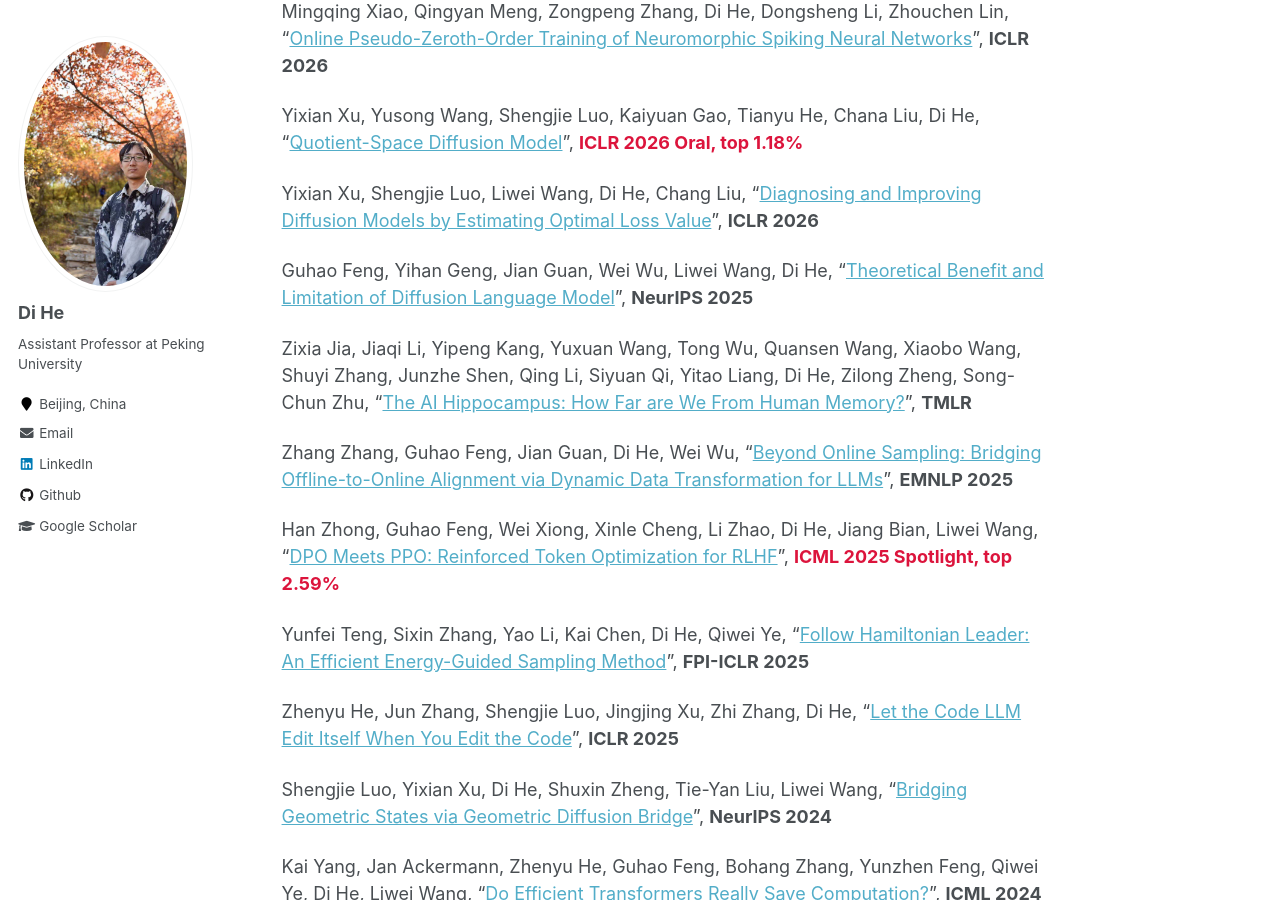
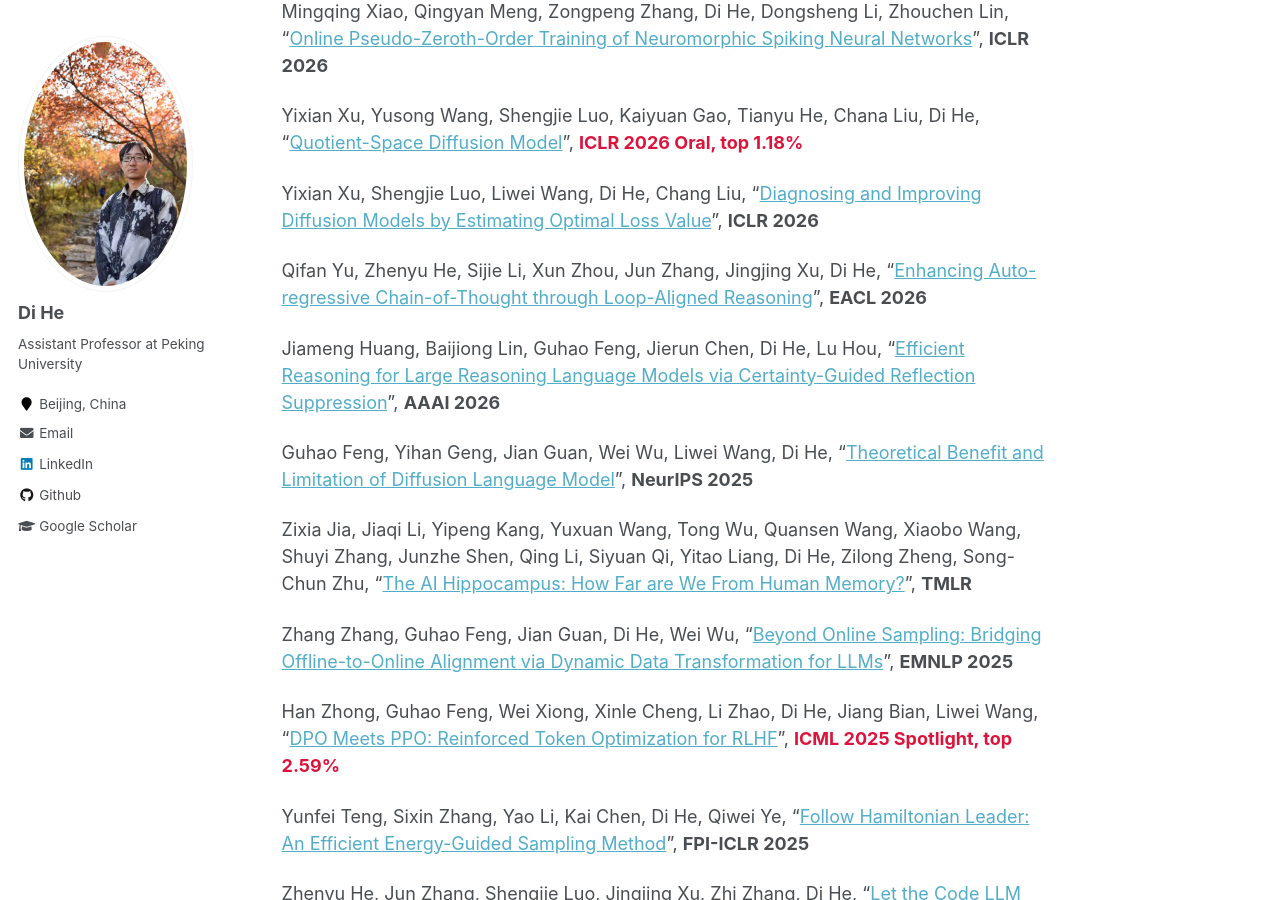
Before and after one commit to DiHe-PKU/DiHe-PKU.github.io, a Jekyll site: the page built from _pages/about.md, in a window 1280 px wide and 900 px high, scrolled down 786 px. Built offline with Jekyll 4.4.1, drawn with Linux system fonts in a browser that asks for light colours; formulas are drawn with MathJax 3.

Commit message:
20260211 update

```diff
--- a/_pages/about.md
+++ b/_pages/about.md
@@ -27,6 +27,10 @@ Mingqing Xiao, Qingyan Meng, Zongpeng Zhang, Di He, Dongsheng Li, Zhouchen Lin,
 Yixian Xu, Yusong Wang, Shengjie Luo, Kaiyuan Gao, Tianyu He, Chana Liu, Di He, "[Quotient-Space Diffusion Model](https://openreview.net/forum?id=3JPAkwSVc4)", **<font color="#DC143C"> ICLR 2026 Oral, top 1.18%</font>**
 
 Yixian Xu, Shengjie Luo, Liwei Wang, Di He, Chang Liu, "[Diagnosing and Improving Diffusion Models by Estimating Optimal Loss Value](https://arxiv.org/abs/2506.13763)", **ICLR 2026**
+
+Qifan Yu, Zhenyu He, Sijie Li, Xun Zhou, Jun Zhang, Jingjing Xu, Di He, "[Enhancing Auto-regressive Chain-of-Thought through Loop-Aligned Reasoning](https://arxiv.org/abs/2502.08482)", **EACL 2026**
+
+Jiameng Huang, Baijiong Lin, Guhao Feng, Jierun Chen, Di He, Lu Hou, "[Efficient Reasoning for Large Reasoning Language Models via Certainty-Guided Reflection Suppression](https://arxiv.org/abs/2508.05337)", **AAAI 2026**
 
 Guhao Feng, Yihan Geng, Jian Guan, Wei Wu, Liwei Wang, Di He, "[Theoretical Benefit and Limitation of Diffusion Language Model](https://arxiv.org/abs/2502.09622)", **NeurIPS 2025**
 
```
